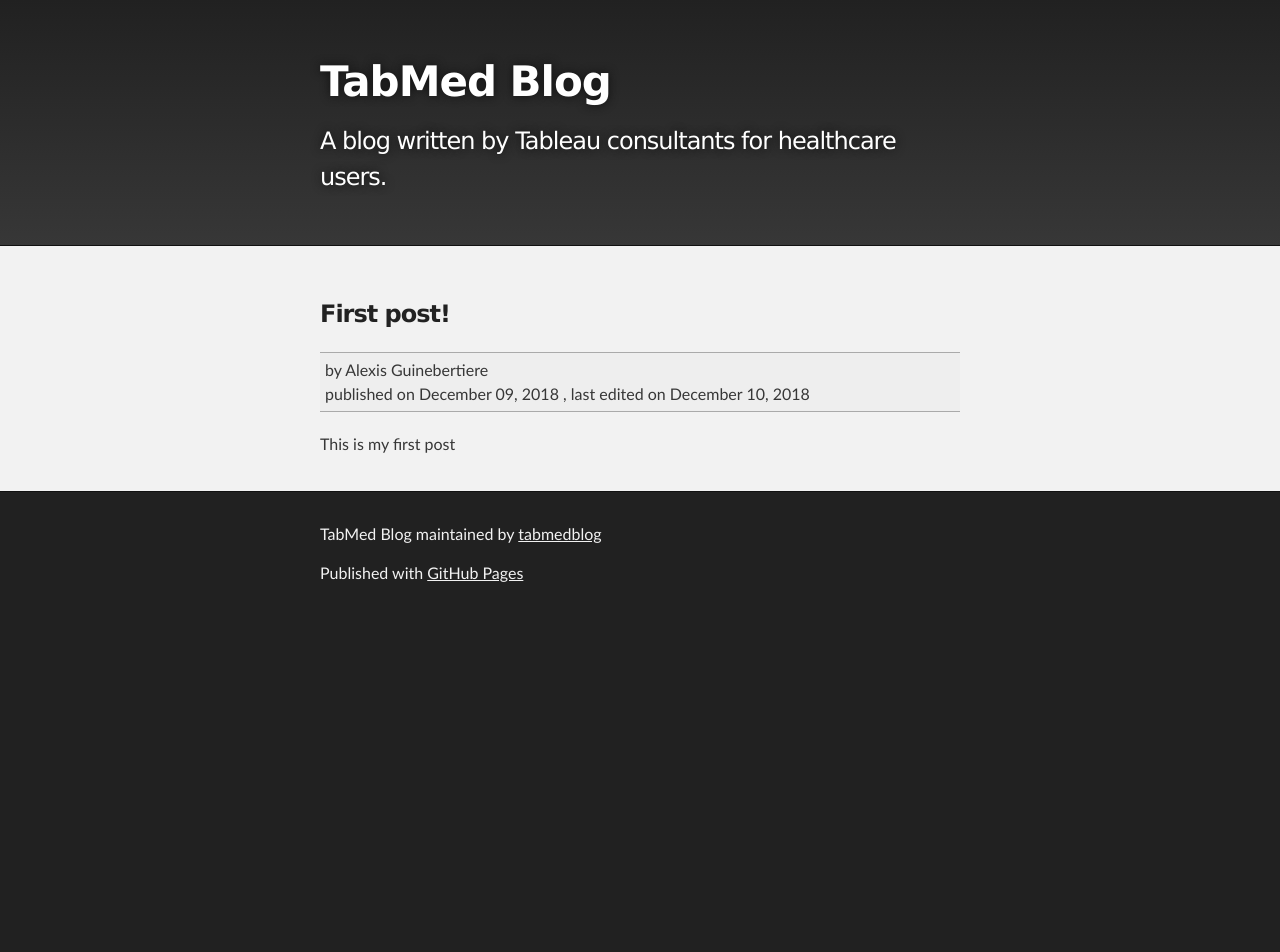
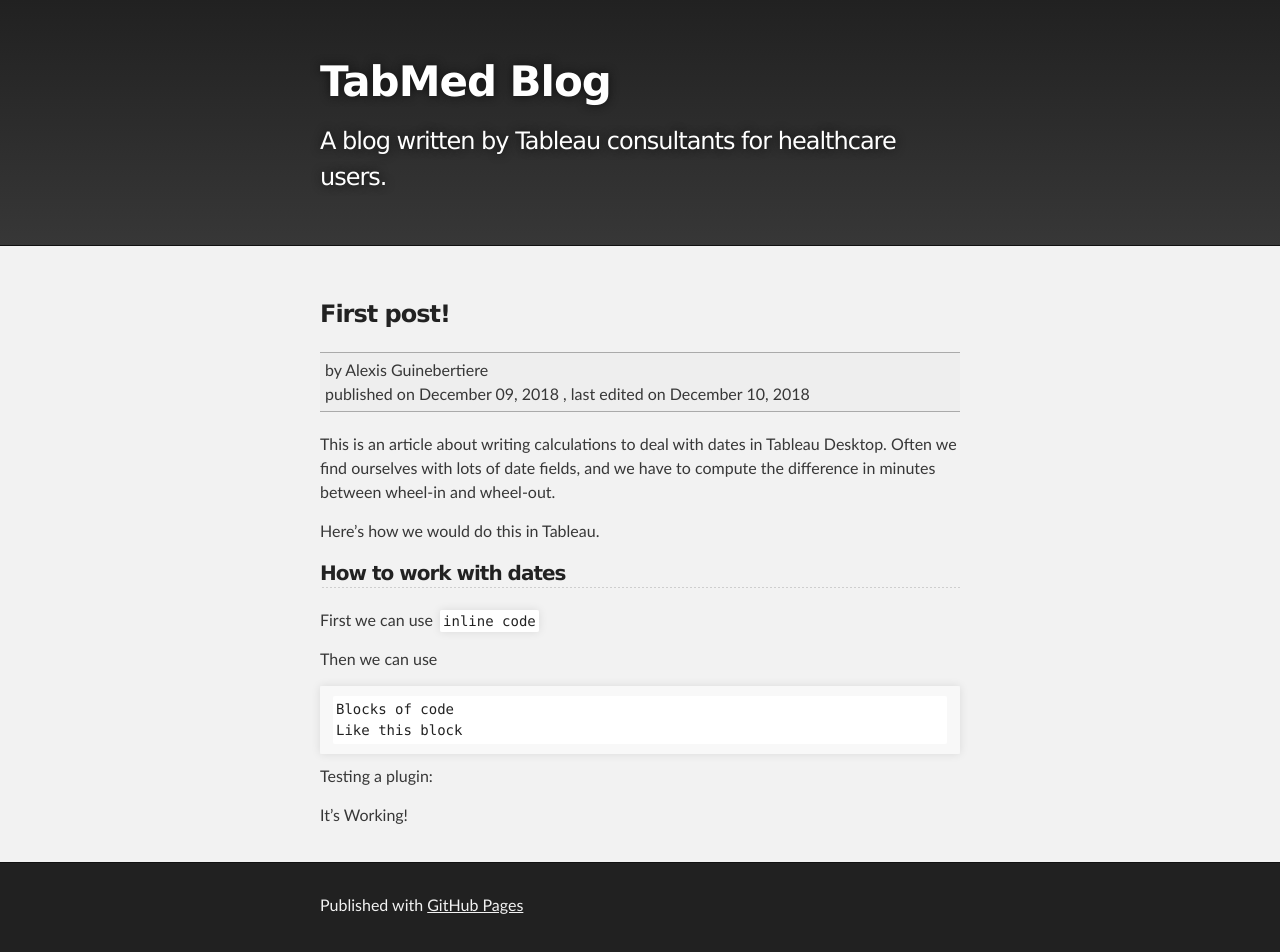
Before and after one commit to tabmedblog/blog, a Jekyll site: the page built from _posts/2018-12-09-second-post.md, in a window 1280 px wide. Built offline with Jekyll 4.4.1, drawn with Linux system fonts in a browser that asks for light colours; before the commit the page ends 900 px from its top, so only the background shows below that.

Commit message:
Testing custom plugin

```diff
--- a/_config.yml
+++ b/_config.yml
@@ -4,3 +4,4 @@
 google_analytics:
 baseurl: /blog
 permalink: /:categories/:year/:month/:day/:title:output_ext
+plugins_dir: _plugins
--- a/_layouts/post.html
+++ b/_layouts/post.html
@@ -23,8 +23,10 @@
         <div class="meta">
           by {{ page.author }}
           <br/>published on {{ page.date | date: '%B %d, %Y'  }}
-          {% if page.last_edited && page.last_edited > page.date %}
-          , last edited on {{ page.last_edited | date: '%B %d, %Y'  }}
+          {% if page.last_edited %}
+            {% if page.last_edited != page.date %}
+            , last edited on {{ page.last_edited | date: '%B %d, %Y'  }}
+            {% endif %}
           {% endif %}
         </div>
 
--- /dev/null
+++ b/_plugins/testplugin.rb
@@ -0,0 +1,9 @@
+module Jekyll
+  class TestPlugin < Liquid::Tag
+    def render(context)
+      "It's Working!"
+    end
+  end
+end
+
+Liquid::Template.register_tag('testplugin', Jekyll::TestPlugin)
--- a/_posts/2018-12-09-second-post.md
+++ b/_posts/2018-12-09-second-post.md
@@ -7,4 +7,24 @@
 categories: Technical
 ---
 
-This is my first post
+This is an article about writing calculations to deal with dates in Tableau Desktop.
+Often we find ourselves with lots of date fields, and we have to compute
+the difference in minutes between wheel-in and wheel-out.
+
+Here's how we would do this in Tableau.
+
+<!--more-->
+
+## How to work with dates
+
+First we can use `inline code`
+
+Then we can use
+
+	Blocks of code
+	Like this block
+
+
+Testing a plugin:
+
+{% testplugin %}
```
Also changed, not shown: 2 other files.
